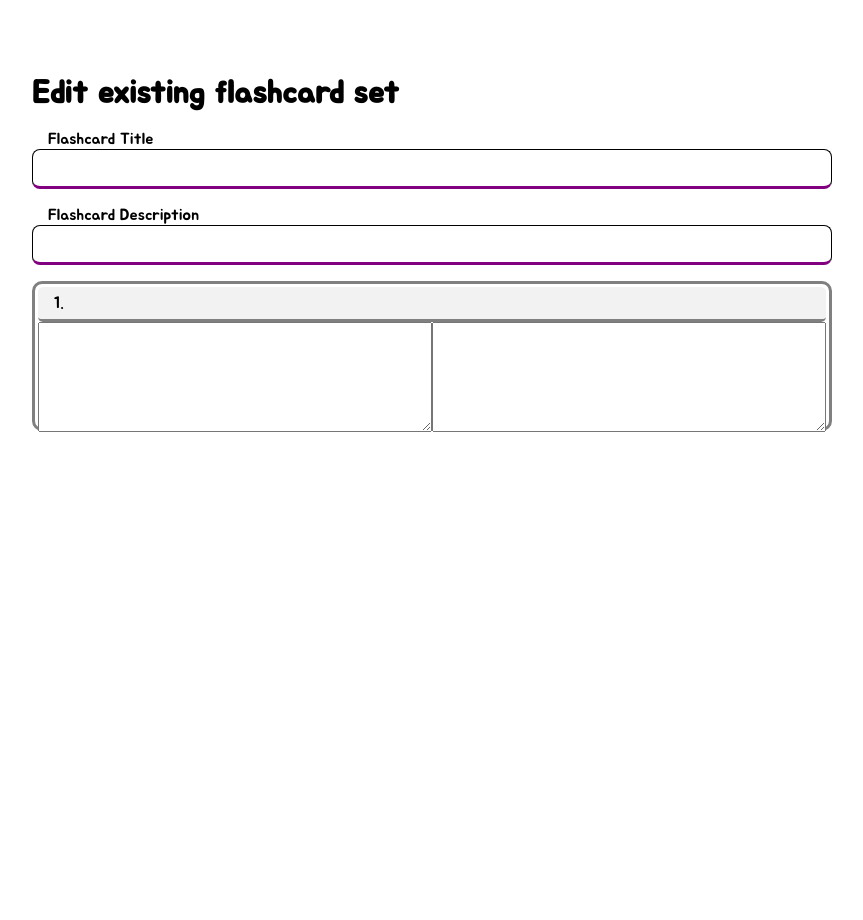
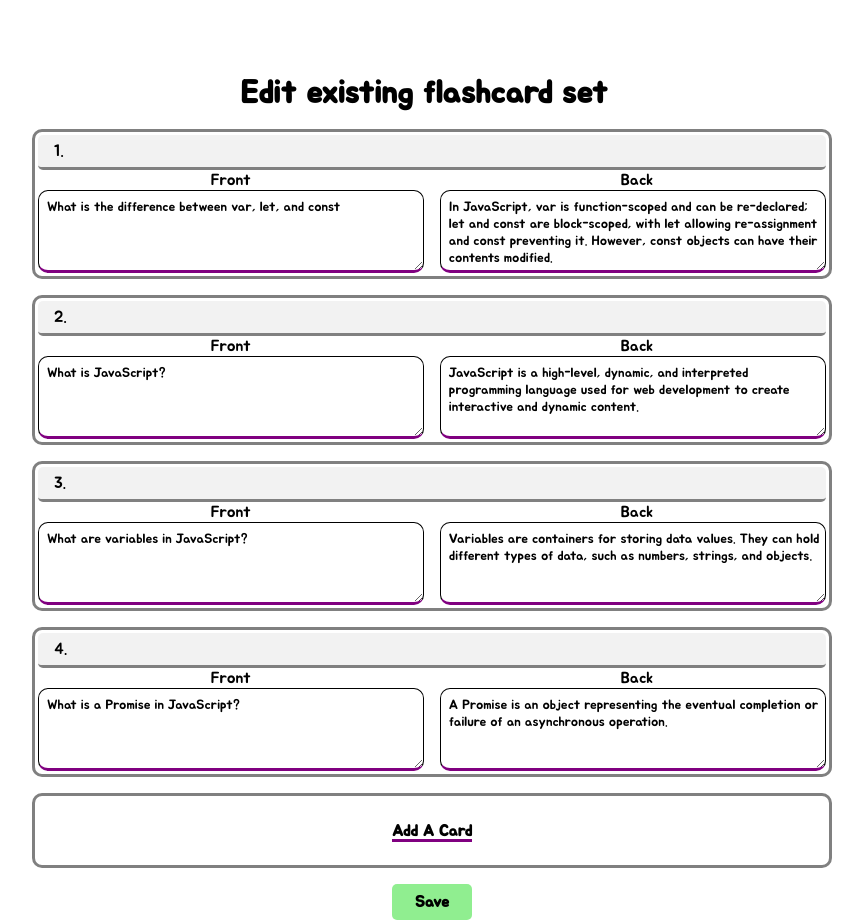
Before and after one commit to Sheng232/React-Flash-Card, a React (Vite) app in the folder Flash-Card-Project/: page / in a window 1280 px wide. Shown: the part 500-1420 px from the top of the page, without its empty margins (208-1071 px from the left). Before the commit the page ends 937 px from the top, so only its background shows below. Built offline with nearby package versions, Linux system fonts and the light colour scheme.

Commit message:
5th commit- ability to edit flash cards

```diff
--- a/Flash-Card-Project/src/App.jsx
+++ b/Flash-Card-Project/src/App.jsx
@@ -1,15 +1,37 @@
 import { useState } from 'react'
 import Topbar from "./components/Topbar"
 import Flashcard from "../src/components/Flashcard"
-import cards from "../src/assets/cards"
 import Sidebar from "../src/components/Sidebar"
 import CreateCard from './components/CreateCard/CreateCard'
 
 function App() {
   const [isActive, setIsActive] = useState(1);
+  const [deck, setDeck] = useState([
+    {
+        frontText: "What is the difference between var, let, and const",
+        backText: `In JavaScript, var is function-scoped and can be re-declared; let and const are block-scoped, with let allowing re-assignment and const preventing it. However, const objects can have their contents modified.`,
+        id: 1
+    },
+    {
+        frontText: "What is JavaScript?",
+        backText: "JavaScript is a high-level, dynamic, and interpreted programming language used for web development to create interactive and dynamic content.",
+        id: 2
+    },
+    {
+        frontText: "What are variables in JavaScript?",
+        backText: "Variables are containers for storing data values. They can hold different types of data, such as numbers, strings, and objects.",
+        id: 3
+    },
+    {
+        frontText: "What is a Promise in JavaScript?",
+        backText: "A Promise is an object representing the eventual completion or failure of an asynchronous operation.",
+        id: 4
+    }
+]);
+
 
   function nextCard(){
-    if(isActive === cards.length){
+    if(isActive === deck.length){
       setIsActive(1);
     }
     else{
@@ -17,18 +39,32 @@ function App() {
     }
   }
 
-
-
+  function save(currentDeck, event){
+    event.preventDefault()
+    setDeck(currentDeck);
+}
+  function addNewCard(event){
+    event.preventDefault();
+    setDeck(prevState=>{
+      return([
+        ...prevState,
+        {frontText: "",
+        backText: "",
+        id: prevState.length + 1}
+      ])
+    })
+  }
   function previousCard(){
     if(isActive === 1){
-      setIsActive(cards.length)
+      setIsActive(deck.length)
     }
     else{
       setIsActive(isActive - 1);
     }
   }
 
-  const displayCard = cards.map(card => {
+
+  const displayCard = deck.map(card => {
            return <Flashcard
               key = {card.id}
               frontText = {card.frontText}
@@ -36,20 +72,22 @@ function App() {
               isActive = {isActive === card.id ? "" : "invisible"}
               nextCard = {nextCard}
               previousCard = {previousCard}
-
             />
-
     });
 
   return (
     <>
-      <Sidebar />
       <Topbar
-        length={cards.length}
+        length={deck.length}
         activeCard = {isActive}
       />
       {displayCard}
-      <CreateCard />
+      <CreateCard
+        length={deck.length}
+        deck = {deck}
+        save = {save}
+        addNewcard = {addNewCard}
+      />
     </>
   )
 }
--- a/Flash-Card-Project/src/assets/cards.jsx
+++ /dev/null
@@ -1,25 +0,0 @@
-export default [
-    {
-        frontText: "What is the difference between var, let, and const",
-        backText: `In JavaScript, var is function-scoped and can be re-declared; let
-        and const are block-scoped, with let allowing re-assignment and const preventing it.
-        However, const objects can have their contents modified.
-        `,
-        id: 1
-    },
-    {
-        frontText: "Item2",
-        backText: "Answer2",
-        id: 2
-    },
-    {
-        frontText: "Item3",
-        backText: "Answer3",
-        id: 3
-    },
-    {
-        frontText: "Item4",
-        backText: "Answer4",
-        id: 4
-    }
-]
--- a/Flash-Card-Project/src/components/CreateCard/CardInput.jsx
+++ b/Flash-Card-Project/src/components/CreateCard/CardInput.jsx
@@ -1,12 +1,46 @@
-import "./CreateCard.css"
-export default function CardInput(){
-    return(
-        <>
-            <div className="question-input">
-                <div className="input-num">1.</div>
-                <textarea className="question"></textarea>
-                <textarea className="answer"></textarea>
+import { useState, useEffect } from "react";
+import "./CreateCard.css";
+
+export default function CardInput(props) {
+    const [textareaState, setTextareaState] = useState({
+        frontText: props.front,
+        backText: props.back,
+        id: props.num,
+    });
+
+    function linkTextareaState(event) {
+        const { name, value } = event.target;
+        setTextareaState(prevState => ({
+            ...prevState,
+            [name]: value
+        }));
+    }
+
+    useEffect(() => {
+        props.updateToParent(textareaState);
+    }, [textareaState]);
+
+    return (
+        <div className="question-input">
+            <div className="input-num">{props.num}.</div>
+            <div className="input-description">
+                <span htmlFor="frontText">Front</span>
+                <span htmlFor="backText">Back</span>
             </div>
-        </>
-    )
+            <textarea
+                id="frontText"
+                name="frontText"
+                className="question"
+                onChange={linkTextareaState}
+                value={textareaState.frontText}
+            />
+            <textarea
+                id="backText"
+                name="backText"
+                className="answer"
+                onChange={linkTextareaState}
+                value={textareaState.backText}
+            />
+        </div>
+    );
 }
--- a/Flash-Card-Project/src/components/CreateCard/CreateCard.css
+++ b/Flash-Card-Project/src/components/CreateCard/CreateCard.css
@@ -17,6 +17,7 @@
     border: 3px solid gray;
     border-radius: 10px;
     padding: 3px;
+    margin-bottom: 1rem;
 }
 .input-num{
     width: 100%;
@@ -29,6 +30,47 @@
     border-bottom: 3px solid gray;
 }
 .question, .answer{
-    width: 50%;
-    height: 80%;
+    width: 49%;
+    height: 60%;
+    padding-left: 0.5rem;
+    padding-top: 0.5rem;
+    border-radius: 10px;
+    border: 1px solid black;
+    border-bottom: 3px solid purple;
 }
+.answer{
+    margin-left: 2%;
+}
+.input-description{
+    display: flex;
+    justify-content: space-evenly;
+    gap: 25%;
+}
+.save-button{
+    margin: 0 auto;
+    width: 80px;
+    padding: 0.5rem;
+    border-radius: 5px;
+    background-color: lightgreen;
+}
+.center{
+    text-align: center;
+}
+form{
+    display: flex;
+    flex-direction: column;
+    justify-content: center;
+}
+.add-button{
+    width: 100%;
+    height: 75px;
+    margin-bottom: 1rem;
+    border: 3px solid gray;
+    border-radius: 10px;
+}
+.add-button > span{
+    border-bottom: 3px solid purple;
+}
+.add-button > span:hover{
+    color: rgb(97, 83, 4);
+}
--- a/Flash-Card-Project/src/components/CreateCard/CreateCard.jsx
+++ b/Flash-Card-Project/src/components/CreateCard/CreateCard.jsx
@@ -1,17 +1,65 @@
 import "./CreateCard.css"
 import CardInput from "./CardInput"
-function CreateCard(){
+import {useState, useEffect} from "react"
+function CreateCard(props){
+
+    const [childComponentCard, setComponentChildCard] = useState(props.deck);
+
+    function updateToParent(updatedCard) {
+        setComponentChildCard(prevCards => {
+            return prevCards.map(card =>
+                card.id === updatedCard.id ? updatedCard : card
+            );
+        });
+    }
+    function matchCard(){
+        setComponentChildCard(prevState=>{
+            return([
+                ...prevState,
+                {frontText: "",
+                 backText: "",
+                 id: prevState.length + 1
+                }
+            ])
+        })
+    }
+    const displayInputCard = props.deck.map(card=>{
+        return(
+            <CardInput
+                key={card.id}
+                num={card.id}
+                front={card.frontText}
+                back={card.backText}
+                updateToParent = {updateToParent}
+            />
+        )
+    })
 
 
     return(
         <>
-            <h1 className="title"> Edit existing flashcard set</h1>
+            <h1 className="title center"> Edit existing flashcard set</h1>
             <form>
-                <label className="title-label" htmlFor = "title">Flashcard Title</label>
-                <input type="text" className ="flashcard-title-input" name="title" />
+                {/*to  be implemented */}
+                {/* <label className="title-label" htmlFor = "title">Flashcard Title</label>
+                <input type="text" id="title" className ="flashcard-title-input" name="title" />
                 <label className="description-label" htmlFor = "description">Flashcard Description</label>
-                <input className = "flashcard-description-input"/>
-                <CardInput />
+                <input id="description" className = "flashcard-description-input"/> */}
+
+                {displayInputCard}
+                <button className="add-button" onClick={
+                    (event)=>{
+                        props.addNewcard(event);
+                        matchCard()
+                    }
+                    }>
+                        <span>Add A Card</span>
+                </button>
+                <button className="save-button" onClick={
+                    (event)=>{
+                        props.save(childComponentCard, event)
+                    }
+                }>Save</button>
             </form>
         </>
     )
--- a/Flash-Card-Project/src/index.css
+++ b/Flash-Card-Project/src/index.css
@@ -35,7 +35,7 @@
     justify-content: flex-end;
 }
 .number-of-card-played{
-    width: 20%;
+    width: 15%;
     padding: 1rem;
     text-align: center;
 }
```
